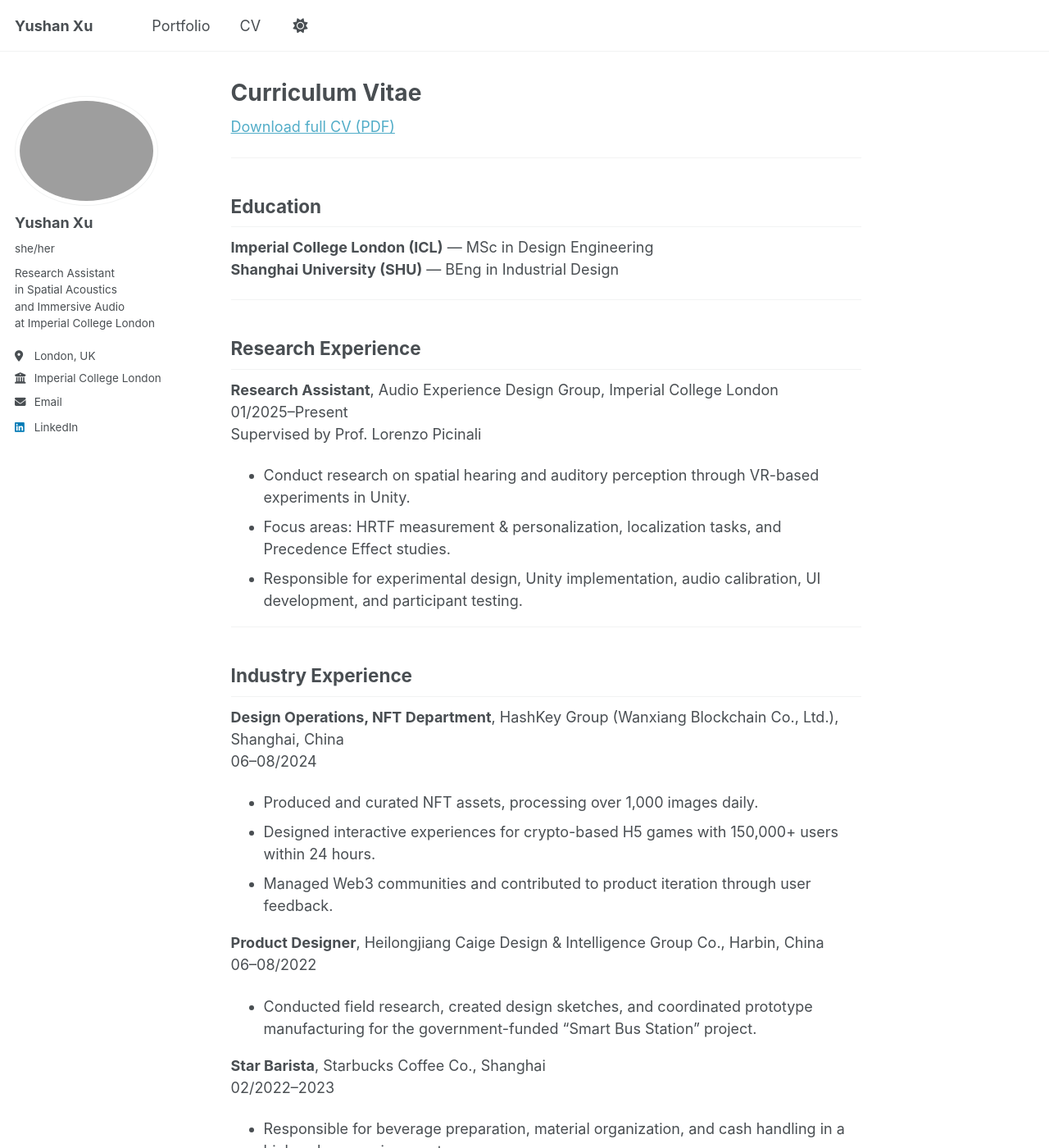
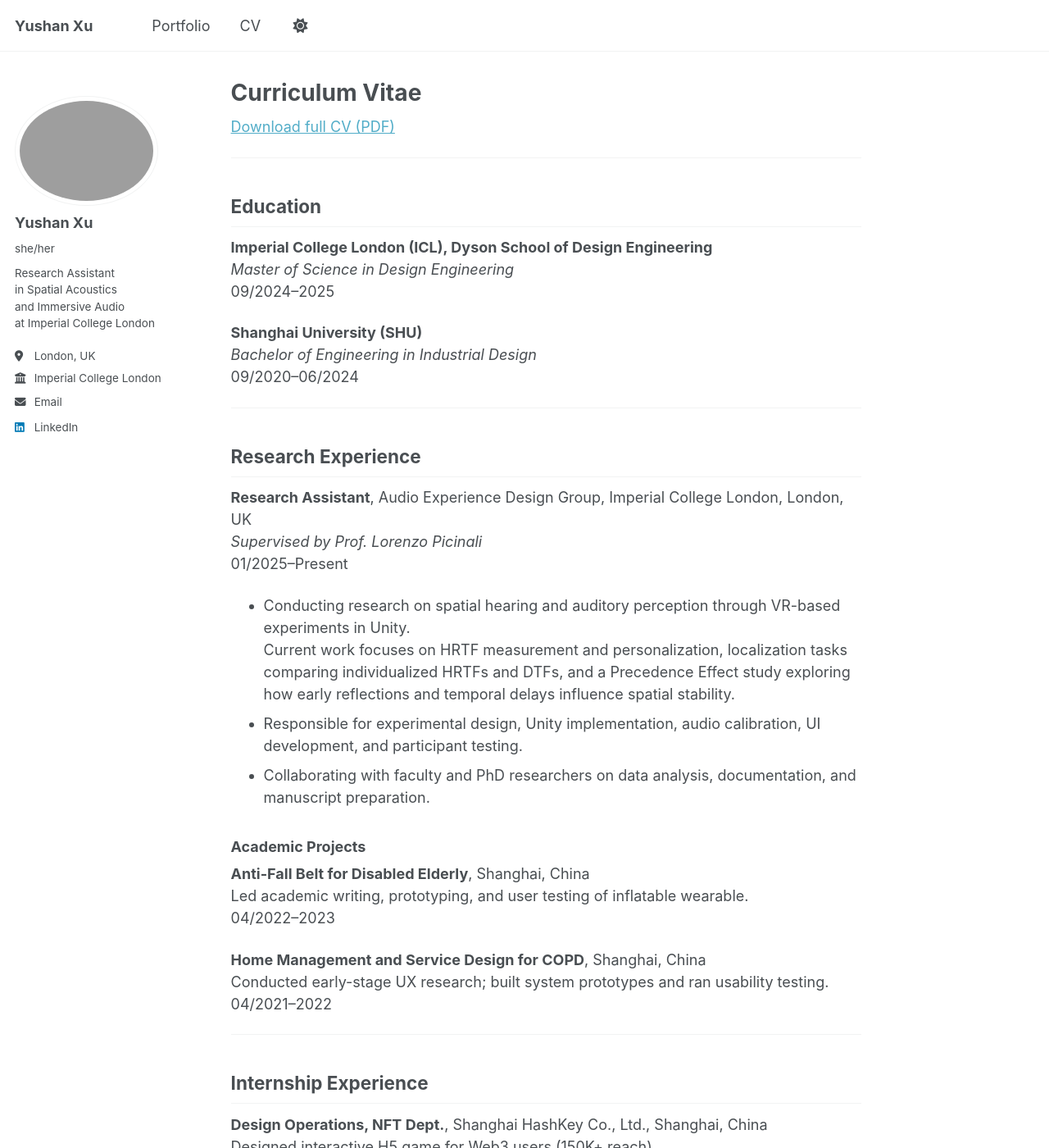
Before and after one commit to Yushan-Xu/Yushan-Xu.github.io, a Jekyll site: the page built from _pages/cv.md, in a window 1280 px wide and 1400 px high. Shown: the whole window at 82% size. Built offline with Jekyll 4.4.1, drawn with Linux system fonts in a browser that asks for light colours; a script that is not in the unit is left out; some of the changed text lies outside the part shown.

Commit message:
Update cv.md

```diff
--- a/_pages/cv.md
+++ b/_pages/cv.md
@@ -11,47 +11,67 @@ classes: wide
 ---
 
 ## Education
-**Imperial College London (ICL)** — MSc in Design Engineering
-**Shanghai University (SHU)** — BEng in Industrial Design
+**Imperial College London (ICL), Dyson School of Design Engineering**
+*Master of Science in Design Engineering*
+09/2024–2025
+
+**Shanghai University (SHU)**
+*Bachelor of Engineering in Industrial Design*
+09/2020–06/2024
 
 ---
 
 ## Research Experience
-**Research Assistant**, Audio Experience Design Group, Imperial College London
+**Research Assistant**, Audio Experience Design Group, Imperial College London, London, UK
+*Supervised by Prof. Lorenzo Picinali*
 01/2025–Present
-Supervised by Prof. Lorenzo Picinali
 
-- Conduct research on spatial hearing and auditory perception through VR-based experiments in Unity.
-- Focus areas: HRTF measurement & personalization, localization tasks, and Precedence Effect studies.
+- Conducting research on spatial hearing and auditory perception through VR-based experiments in Unity.
+  Current work focuses on HRTF measurement and personalization, localization tasks comparing individualized HRTFs and DTFs, and a Precedence Effect study exploring how early reflections and temporal delays influence spatial stability.
 - Responsible for experimental design, Unity implementation, audio calibration, UI development, and participant testing.
+- Collaborating with faculty and PhD researchers on data analysis, documentation, and manuscript preparation.
+
+### Academic Projects
+**Anti-Fall Belt for Disabled Elderly**, Shanghai, China
+Led academic writing, prototyping, and user testing of inflatable wearable.
+04/2022–2023
+
+**Home Management and Service Design for COPD**, Shanghai, China
+Conducted early-stage UX research; built system prototypes and ran usability testing.
+04/2021–2022
 
 ---
 
-## Industry Experience
-**Design Operations, NFT Department**, HashKey Group (Wanxiang Blockchain Co., Ltd.), Shanghai, China
+## Internship Experience
+**Design Operations, NFT Dept.**, Shanghai HashKey Co., Ltd., Shanghai, China
+Designed interactive H5 game for Web3 users (150K+ reach).
 06–08/2024
-- Produced and curated NFT assets, processing over 1,000 images daily.
-- Designed interactive experiences for crypto-based H5 games with 150,000+ users within 24 hours.
-- Managed Web3 communities and contributed to product iteration through user feedback.
 
-**Product Designer**, Heilongjiang Caige Design & Intelligence Group Co., Harbin, China
+**Product Designer**, Caige Design & Intelligence Group Co., Harbin, China
+Contributed to smart bus station design and prototyping.
 06–08/2022
-- Conducted field research, created design sketches, and coordinated prototype manufacturing for the government-funded “Smart Bus Station” project.
 
-**Star Barista**, Starbucks Coffee Co., Shanghai
+---
+
+## Extracurricular Activities
+**Volunteer**, Shanghai Science and Technology Museum, Shanghai, China
+Shanghai Universities Volunteer Team Leader
 02/2022–2023
-- Responsible for beverage preparation, material organization, and cash handling in a high-volume environment.
+
+**President**, Original Music Club, SHU
+Organized live events and performed as keyboardist at university and public festivals.
+09/2021–2022
 
 ---
 
 ## Awards & Honors
-- **Outstanding Student Award**, Shanghai University — top 5%
-- **University Scholarship**, for leadership and teamwork in student projects
-- **President**, Original Music Club (500+ members) — organized performances and collaborations
+- **Third Prize**, Product Design, 9th Shanghai University Student Cultural and Creative Works Exhibition, 08/2024
+- **Excellent Student of University**, Shanghai University, 12/2021–2022
+- **Leadership Scholarship**, Shanghai University, 11/2021–2022
 
 ---
 
 ## Skills
-**Software:** Unity, Max/MSP, Arduino, Python, React, Vite, Highcharts, Rhino, Adobe CC
-**Technical:** Audio calibration, HRTF/DTF processing, data visualization, interactive prototyping
-**Languages:** English (Fluent), Mandarin (Native)
+**Design Software:** Unity, MaxMSP, TouchDesigner, KeyShot, Processing, SolidWorks, AutoCAD
+**Programming:** C, Java, Python
+**Language:** English (Fluent), Mandarin (Native)
```
